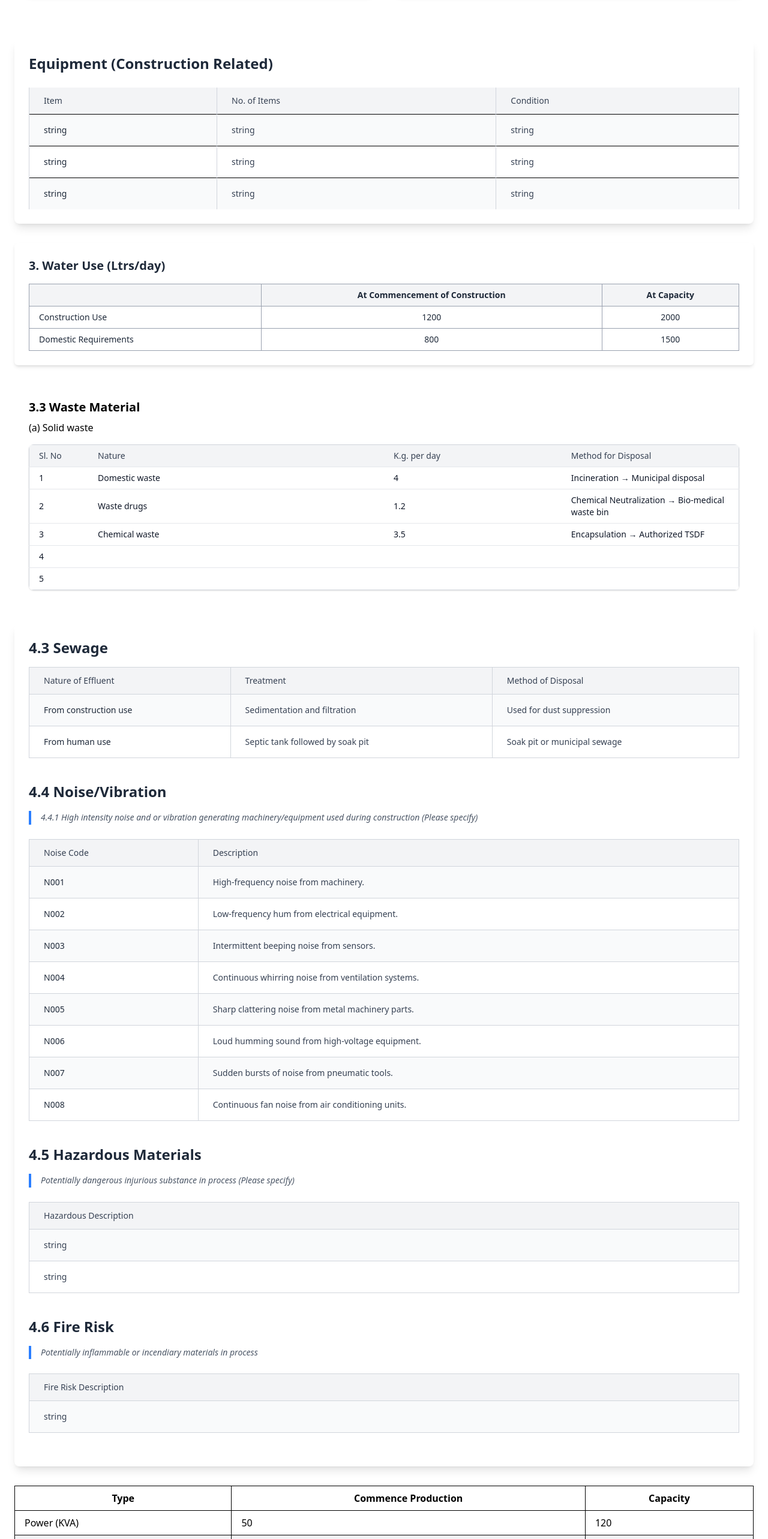
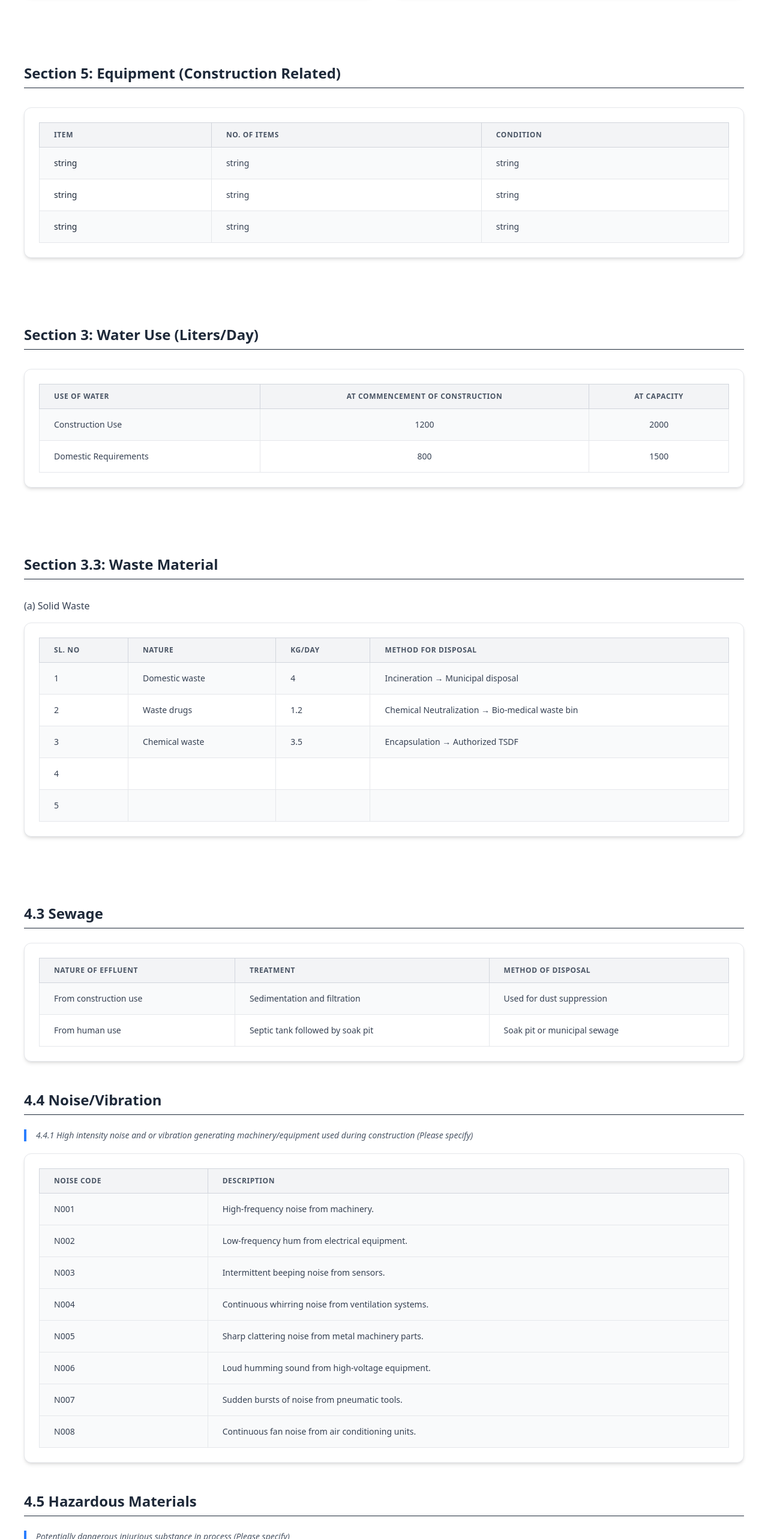
Before and after one commit to DilukaB/BOI-Application-Views, a React (Vite) app in the folder BOI Housing/Frontend/: page / in a window 1280 px wide. Shown: the part 1357-3923 px from the top of the page at 60% size. Built offline with nearby package versions, Linux system fonts and the light colour scheme.

Commit message:
change tailwind css

```diff
--- a/BOI Housing/Frontend/src/components/ElectricityTable.jsx
+++ b/BOI Housing/Frontend/src/components/ElectricityTable.jsx
@@ -1,4 +1,3 @@
- // src/components/ElectricityTable.js
  import React, { useState, useEffect } from 'react';
 
 const ElectricityTable = () => {
@@ -7,32 +6,49 @@ const ElectricityTable = () => {
   useEffect(() => {
     fetch('/data.json')
       .then((res) => res.json())
-      .then((data) => setElectricityList(data.electricityList))
+      .then((data) => setElectricityList(data.electricityList || []))
       .catch(console.error);
   }, []);
 
-  if (!electricityList.length) return <p>Loading…</p>;
+  return (
+    <div className="container mx-auto px-4 py-10 text-gray-800">
+      <h2 className="text-2xl font-semibold mb-8 text-gray-800 border-b pb-2">
+        Section 6: Electricity Requirements
+      </h2>
 
-  return (
+      <div className="border rounded-xl p-6 transition-all duration-300 border-gray-200 shadow-md hover:shadow-lg bg-white space-y-6">
         <div className="overflow-x-auto">
-      <table className="min-w-full border-collapse">
-        <thead>
+          <table className="min-w-full table-auto text-sm text-left text-gray-700">
+            <thead className="bg-gray-100 text-gray-600 uppercase text-xs tracking-wider">
               <tr>
-            <th className="border px-4 py-2">Type</th>
-            <th className="border px-4 py-2">Commence Production</th>
-            <th className="border px-4 py-2">Capacity</th>
+                <th className="px-6 py-3 border border-gray-300 font-semibold">Type</th>
+                <th className="px-6 py-3 border border-gray-300 font-semibold">Commence Production</th>
+                <th className="px-6 py-3 border border-gray-300 font-semibold">Capacity</th>
               </tr>
             </thead>
             <tbody>
-          {electricityList.map((row, idx) => (
-            <tr key={idx} className={idx % 2 ? 'bg-gray-100' : ''}>
-              <td className="border px-4 py-2">{row.erCode}</td>
-              <td className="border px-4 py-2">{row.commenceProduction}</td>
-              <td className="border px-4 py-2">{row.erCapacity}</td>
+              {electricityList.length > 0 ? (
+                electricityList.map((row, idx) => (
+                  <tr
+                    key={idx}
+                    className={`border-t ${idx % 2 === 0 ? 'bg-gray-50' : 'bg-white'} hover:bg-gray-100 transition duration-150`}
+                  >
+                    <td className="px-6 py-4 border border-gray-200">{row.erCode}</td>
+                    <td className="px-6 py-4 border border-gray-200">{row.commenceProduction}</td>
+                    <td className="px-6 py-4 border border-gray-200">{row.erCapacity}</td>
                   </tr>
-          ))}
+                ))
+              ) : (
+                <tr>
+                  <td colSpan="3" className="text-center py-6 text-gray-500">
+                    No electricity data available.
+                  </td>
+                </tr>
+              )}
             </tbody>
           </table>
+        </div>
+      </div>
     </div>
   );
 };
--- a/BOI Housing/Frontend/src/components/EquipmentTable.jsx
+++ b/BOI Housing/Frontend/src/components/EquipmentTable.jsx
@@ -2,32 +2,36 @@ import React from 'react';
 
 const EquipmentTable = ({ equipmentList = [] }) => {
   return (
-        <div className="p-6 bg-white shadow-lg rounded-lg">
-            <h2 className="text-2xl font-semibold text-gray-800 mb-6">
-                Equipment (Construction Related)
+    <div className="container mx-auto px-4 py-10 text-gray-800">
+      <h2 className="text-2xl font-semibold mb-8 text-gray-800 border-b pb-2">
+        Section 5: Equipment (Construction Related)
       </h2>
 
+      <div className="border rounded-xl p-6 transition-all duration-300 border-gray-200 shadow-md hover:shadow-lg bg-white space-y-6">
         <div className="overflow-x-auto">
-                <table className="min-w-full table-auto border-collapse text-sm">
-                    <thead className="bg-gray-100 text-gray-700">
+          <table className="min-w-full table-auto text-sm text-left text-gray-700">
+            <thead className="bg-gray-100 text-gray-600 uppercase text-xs tracking-wider">
               <tr>
-                            <th className="border-x border-gray-300 px-6 py-3 text-left text-sm font-medium">Item</th>
-                            <th className="border-x border-gray-300 px-6 py-3 text-left text-sm font-medium">No. of Items</th>
-                            <th className="border-x border-gray-300 px-6 py-3 text-left text-sm font-medium">Condition</th>
+                <th className="px-6 py-3 border border-gray-300 font-semibold">Item</th>
+                <th className="px-6 py-3 border border-gray-300 font-semibold">No. of Items</th>
+                <th className="px-6 py-3 border border-gray-300 font-semibold">Condition</th>
               </tr>
             </thead>
             <tbody>
               {equipmentList.length > 0 ? (
                 equipmentList.map((item, index) => (
-                                <tr key={index} className={`border-t hover:bg-gray-50 ${index % 2 === 0 ? 'bg-gray-50' : 'bg-white'}`}>
-                                    <td className="border-x border-gray-300 px-6 py-4 text-gray-800">{item.eqpdes}</td>
-                                    <td className="border-x border-gray-300 px-6 py-4 text-gray-700">{item.eqpcap}</td>
-                                    <td className="border-x border-gray-300 px-6 py-4 text-gray-700">{item.eqpcnd}</td>
+                  <tr
+                    key={index}
+                    className={`border-t ${index % 2 === 0 ? 'bg-gray-50' : 'bg-white'} hover:bg-gray-100 transition duration-150`}
+                  >
+                    <td className="px-6 py-4 border border-gray-200 text-gray-800">{item.eqpdes}</td>
+                    <td className="px-6 py-4 border border-gray-200 text-gray-700">{item.eqpcap}</td>
+                    <td className="px-6 py-4 border border-gray-200 text-gray-700">{item.eqpcnd}</td>
                   </tr>
                 ))
               ) : (
                 <tr>
-                                <td colSpan="3" className="text-center py-5 text-gray-500">
+                  <td colSpan="3" className="text-center py-6 text-gray-500">
                     No equipment added yet.
                   </td>
                 </tr>
@@ -36,6 +40,7 @@ const EquipmentTable = ({ equipmentList = [] }) => {
           </table>
         </div>
       </div>
+    </div>
   );
 };
 
--- a/BOI Housing/Frontend/src/components/NoiseDescriptionComponent.jsx
+++ b/BOI Housing/Frontend/src/components/NoiseDescriptionComponent.jsx
@@ -18,108 +18,116 @@ const NoiseDescriptionComponent = () => {
       .catch(error => console.error("Error fetching data:", error));
   }, []);
 
+  const Section = ({ title, description, children }) => (
+    <section className="mb-12">
+      <h2 className="text-2xl font-semibold mb-6 text-gray-800 border-b pb-2">{title}</h2>
+      {description && (
+        <p className="text-sm text-gray-600 mb-5 pl-4 border-l-4 border-blue-500 italic">{description}</p>
+      )}
+      <div className="border rounded-xl p-6 transition-all duration-300 border-gray-200 shadow-md hover:shadow-lg bg-white space-y-6">
+        <div className="overflow-x-auto">
+          <table className="min-w-full table-auto text-sm text-left text-gray-700">
+            {children}
+          </table>
+        </div>
+      </div>
+    </section>
+  );
+
   return (
-        <div className="p-6 bg-white shadow-lg rounded-lg">
-            {/* 4.3 Sewage Section */}
-            <section className="mb-10">
-                <h2 className="text-2xl font-semibold text-gray-800 mb-4">4.3 Sewage</h2>
-                <div className="overflow-x-auto mb-8">
-                    <table className="min-w-full table-auto border-collapse border border-gray-300 text-sm">
-                        <thead className="bg-gray-100 text-gray-700">
+    <div className="container mx-auto px-4 py-10 text-gray-800">
+      {/* 4.3 Sewage */}
+      <Section title="4.3 Sewage">
+        <thead className="bg-gray-100 text-gray-600 uppercase text-xs tracking-wider">
           <tr>
-                                <th className="border border-gray-300 px-6 py-3 text-left font-medium">Nature of Effluent</th>
-                                <th className="border border-gray-300 px-6 py-3 text-left font-medium">Treatment</th>
-                                <th className="border border-gray-300 px-6 py-3 text-left font-medium">Method of Disposal</th>
+            <th className="px-6 py-3 border border-gray-300 font-semibold">Nature of Effluent</th>
+            <th className="px-6 py-3 border border-gray-300 font-semibold">Treatment</th>
+            <th className="px-6 py-3 border border-gray-300 font-semibold">Method of Disposal</th>
           </tr>
         </thead>
         <tbody>
           {sewageList.map((item, index) => (
-                                <tr key={index} className={index % 2 === 0 ? 'bg-gray-50' : 'bg-white'}>
-                                    <td className="border border-gray-300 px-6 py-4 text-gray-800">{item.swNatureOfEffluent}</td>
-                                    <td className="border border-gray-300 px-6 py-4 text-gray-700">{item.swTreatment}</td>
-                                    <td className="border border-gray-300 px-6 py-4 text-gray-700">{item.swMethDisposal}</td>
+            <tr
+              key={index}
+              className={`border-t ${index % 2 === 0 ? 'bg-gray-50' : 'bg-white'} hover:bg-gray-100 transition duration-150`}
+            >
+              <td className="px-6 py-4 border border-gray-200">{item.swNatureOfEffluent}</td>
+              <td className="px-6 py-4 border border-gray-200">{item.swTreatment}</td>
+              <td className="px-6 py-4 border border-gray-200">{item.swMethDisposal}</td>
             </tr>
           ))}
         </tbody>
-                    </table>
-                </div>
-            </section>
+      </Section>
 
-            {/* 4.4 Noise/Vibration Section */}
-            <section className="mb-10">
-                <h2 className="text-2xl font-semibold text-gray-800 mb-4">4.4 Noise/Vibration</h2>
-                <p className="text-gray-600 text-sm mb-6 leading-relaxed border-l-4 border-blue-500 pl-4 italic">
-                    4.4.1 High intensity noise and or vibration generating machinery/equipment used during construction (Please specify)
-                </p>
-                <div className="overflow-x-auto mb-8">
-                    <table className="min-w-full table-auto border-collapse border border-gray-300 text-sm">
-                        <thead className="bg-gray-100 text-gray-700">
+      {/* 4.4 Noise/Vibration */}
+      <Section
+        title="4.4 Noise/Vibration"
+        description="4.4.1 High intensity noise and or vibration generating machinery/equipment used during construction (Please specify)"
+      >
+        <thead className="bg-gray-100 text-gray-600 uppercase text-xs tracking-wider">
           <tr>
-                                <th className="border border-gray-300 px-6 py-3 text-left font-medium">Noise Code</th>
-                                <th className="border border-gray-300 px-6 py-3 text-left font-medium">Description</th>
+            <th className="px-6 py-3 border border-gray-300 font-semibold">Noise Code</th>
+            <th className="px-6 py-3 border border-gray-300 font-semibold">Description</th>
           </tr>
         </thead>
         <tbody>
           {noiseList.map((item, index) =>
             item.niceDescription.map((desc, descIndex) => (
-                                    <tr key={`${index}-${descIndex}`} className={index % 2 === 0 ? 'bg-gray-50' : 'bg-white'}>
-                                        <td className="border border-gray-300 px-6 py-4 text-gray-800">{item.noiseCode}</td>
-                                        <td className="border border-gray-300 px-6 py-4 text-gray-700">{desc.description}</td>
+              <tr
+                key={`${index}-${descIndex}`}
+                className={`border-t ${descIndex % 2 === 0 ? 'bg-gray-50' : 'bg-white'} hover:bg-gray-100 transition duration-150`}
+              >
+                <td className="px-6 py-4 border border-gray-200">{item.noiseCode}</td>
+                <td className="px-6 py-4 border border-gray-200">{desc.description}</td>
               </tr>
             ))
           )}
         </tbody>
-                    </table>
-                </div>
-            </section>
+      </Section>
 
-            {/* 4.5 Hazardous Materials Section */}
-            <section className="mb-10">
-                <h2 className="text-2xl font-semibold text-gray-800 mb-4">4.5 Hazardous Materials</h2>
-                <p className="text-gray-600 text-sm mb-6 leading-relaxed border-l-4 border-blue-500 pl-4 italic">
-                    Potentially dangerous injurious substance in process (Please specify)
-                </p>
-                <div className="overflow-x-auto mb-8">
-                    <table className="min-w-full table-auto border-collapse border border-gray-300 text-sm">
-                        <thead className="bg-gray-100 text-gray-700">
+      {/* 4.5 Hazardous Materials */}
+      <Section
+        title="4.5 Hazardous Materials"
+        description="Potentially dangerous injurious substance in process (Please specify)"
+      >
+        <thead className="bg-gray-100 text-gray-600 uppercase text-xs tracking-wider">
           <tr>
-                                <th className="border border-gray-300 px-6 py-3 text-left font-medium">Hazardous Description</th>
+            <th className="px-6 py-3 border border-gray-300 font-semibold">Hazardous Description</th>
           </tr>
         </thead>
         <tbody>
           {hazardousList.map((hazard, index) => (
-                                <tr key={index} className={index % 2 === 0 ? 'bg-gray-50' : 'bg-white'}>
-                                    <td className="border border-gray-300 px-6 py-4 text-gray-700">{hazard.hazardousDes}</td>
+            <tr
+              key={index}
+              className={`border-t ${index % 2 === 0 ? 'bg-gray-50' : 'bg-white'} hover:bg-gray-100 transition duration-150`}
+            >
+              <td className="px-6 py-4 border border-gray-200">{hazard.hazardousDes}</td>
             </tr>
           ))}
         </tbody>
-                    </table>
-                </div>
-            </section>
+      </Section>
 
-            {/* 4.6 Fire Risk Section */}
-            <section>
-                <h2 className="text-2xl font-semibold text-gray-800 mb-4">4.6 Fire Risk</h2>
-                <p className="text-gray-600 text-sm mb-6 leading-relaxed border-l-4 border-blue-500 pl-4 italic">
-                    Potentially inflammable or incendiary materials in process
-                </p>
-                <div className="overflow-x-auto mb-8">
-                    <table className="min-w-full table-auto border-collapse border border-gray-300 text-sm">
-                        <thead className="bg-gray-100 text-gray-700">
+      {/* 4.6 Fire Risk */}
+      <Section
+        title="4.6 Fire Risk"
+        description="Potentially inflammable or incendiary materials in process"
+      >
+        <thead className="bg-gray-100 text-gray-600 uppercase text-xs tracking-wider">
           <tr>
-                                <th className="border border-gray-300 px-6 py-3 text-left font-medium">Fire Risk Description</th>
+            <th className="px-6 py-3 border border-gray-300 font-semibold">Fire Risk Description</th>
           </tr>
         </thead>
         <tbody>
           {fireRiskList.map((fireRisk, index) => (
-                                <tr key={index} className={index % 2 === 0 ? 'bg-gray-50' : 'bg-white'}>
-                                    <td className="border border-gray-300 px-6 py-4 text-gray-700">{fireRisk.fireRiskDescription}</td>
+            <tr
+              key={index}
+              className={`border-t ${index % 2 === 0 ? 'bg-gray-50' : 'bg-white'} hover:bg-gray-100 transition duration-150`}
+            >
+              <td className="px-6 py-4 border border-gray-200">{fireRisk.fireRiskDescription}</td>
             </tr>
           ))}
         </tbody>
-                    </table>
-                </div>
-            </section>
+      </Section>
     </div>
   );
 };
--- a/BOI Housing/Frontend/src/components/SolidWaste.jsx
+++ b/BOI Housing/Frontend/src/components/SolidWaste.jsx
@@ -23,26 +23,36 @@ const SolidWaste = () => {
   }
 
   return (
-    <div className="p-6">
-      <h3 className="text-xl font-semibold mb-2">3.3 Waste Material</h3>
-      <p className="mb-4 font-medium">(a) Solid waste</p>
-      <div className="overflow-x-auto rounded-lg shadow">
-        <table className="min-w-full divide-y divide-gray-200 bg-white border border-gray-300">
-          <thead className="bg-gray-100">
+    <div className="container mx-auto px-4 py-10 text-gray-800">
+      <h2 className="text-2xl font-semibold mb-8 text-gray-800 border-b pb-2">
+        Section 3.3: Waste Material
+      </h2>
+
+      <div className="mb-4 font-medium text-gray-700">
+        (a) Solid Waste
+      </div>
+
+      <div className="border rounded-xl p-6 transition-all duration-300 border-gray-200 shadow-md hover:shadow-lg bg-white space-y-6">
+        <div className="overflow-x-auto">
+          <table className="min-w-full table-auto text-sm text-left text-gray-700">
+            <thead className="bg-gray-100 text-gray-600 uppercase text-xs tracking-wider">
               <tr>
-              <th className="w-1/12 px-4 py-2 text-left text-sm font-medium text-gray-700">Sl. No</th>
-              <th className="w-5/12 px-4 py-2 text-left text-sm font-medium text-gray-700">Nature</th>
-              <th className="w-3/12 px-4 py-2 text-left text-sm font-medium text-gray-700">K.g. per day</th>
-              <th className="w-5/12 px-4 py-2 text-left text-sm font-medium text-gray-700">Method for Disposal</th>
+                <th className="px-6 py-3 border border-gray-300 font-semibold">Sl. No</th>
+                <th className="px-6 py-3 border border-gray-300 font-semibold">Nature</th>
+                <th className="px-6 py-3 border border-gray-300 font-semibold">Kg/day</th>
+                <th className="px-6 py-3 border border-gray-300 font-semibold">Method for Disposal</th>
               </tr>
             </thead>
-          <tbody className="divide-y divide-gray-200">
+            <tbody>
               {fullList.map((item, index) => (
-              <tr key={index} className="hover:bg-gray-50">
-                <td className="px-4 py-2 text-sm text-gray-900">{item.swsno}</td>
-                <td className="px-4 py-2 text-sm text-gray-900">{item.swNature}</td>
-                <td className="px-4 py-2 text-sm text-gray-900">{item.swqty}</td>
-                <td className="px-4 py-2 text-sm text-gray-900">
+                <tr
+                  key={index}
+                  className={`border-t ${index % 2 === 0 ? 'bg-gray-50' : 'bg-white'} hover:bg-gray-100 transition duration-150`}
+                >
+                  <td className="px-6 py-4 border border-gray-200">{item.swsno}</td>
+                  <td className="px-6 py-4 border border-gray-200">{item.swNature}</td>
+                  <td className="px-6 py-4 border border-gray-200">{item.swqty}</td>
+                  <td className="px-6 py-4 border border-gray-200">
                     {item.swTreatment && item.swDisMode
                       ? `${item.swTreatment} → ${item.swDisMode}`
                       : ''}
@@ -53,6 +63,7 @@ const SolidWaste = () => {
           </table>
         </div>
       </div>
+    </div>
   );
 };
 
--- a/BOI Housing/Frontend/src/components/WaterConsumptionTable.jsx
+++ b/BOI Housing/Frontend/src/components/WaterConsumptionTable.jsx
@@ -3,36 +3,46 @@ import React from 'react';
 const WaterConsumptionTable = ({ waterConsumptions }) => {
   if (!waterConsumptions || waterConsumptions.length === 0) {
     return (
-            <div className="text-center text-gray-600">
+      <div className="flex justify-center py-20">
+        <p className="text-lg font-medium text-gray-500 animate-pulse">
           No water consumption data available.
+        </p>
       </div>
     );
   }
 
   return (
-        <div className="p-6 bg-white shadow-md rounded-md">
-            <h2 className="text-xl font-semibold text-gray-800 mb-4">
-                3. Water Use (Ltrs/day)
+    <div className="container mx-auto px-4 py-10 text-gray-800">
+      <h2 className="text-2xl font-semibold mb-8 text-gray-800 border-b pb-2">
+        Section 3: Water Use (Liters/Day)
       </h2>
-            <table className="w-full table-auto border border-gray-400 text-sm text-gray-800">
-                <thead className="bg-gray-100">
+
+      <div className="border rounded-xl p-6 transition-all duration-300 border-gray-200 shadow-md hover:shadow-lg bg-white space-y-6">
+        <div className="overflow-x-auto">
+          <table className="min-w-full table-auto text-sm text-left text-gray-700">
+            <thead className="bg-gray-100 text-gray-600 uppercase text-xs tracking-wider">
               <tr>
-                        <th className="border border-gray-400 px-4 py-2 text-left"> </th>
-                        <th className="border border-gray-400 px-4 py-2 text-center">At Commencement of Construction</th>
-                        <th className="border border-gray-400 px-4 py-2 text-center">At Capacity</th>
+                <th className="px-6 py-3 border border-gray-300 font-semibold text-left">Use of Water</th>
+                <th className="px-6 py-3 border border-gray-300 font-semibold text-center">At Commencement of Construction</th>
+                <th className="px-6 py-3 border border-gray-300 font-semibold text-center">At Capacity</th>
               </tr>
             </thead>
             <tbody>
               {waterConsumptions.map((item, index) => (
-                        <tr key={index}>
-                            <td className="border border-gray-400 px-4 py-2">{item.useOfWater}</td>
-                            <td className="border border-gray-400 px-4 py-2 text-center">{item.commenceProduction}</td>
-                            <td className="border border-gray-400 px-4 py-2 text-center">{item.waterCapacity}</td>
+                <tr
+                  key={index}
+                  className={`border-t ${index % 2 === 0 ? 'bg-gray-50' : 'bg-white'} hover:bg-gray-100 transition duration-150`}
+                >
+                  <td className="px-6 py-4 border border-gray-200">{item.useOfWater}</td>
+                  <td className="px-6 py-4 border border-gray-200 text-center">{item.commenceProduction}</td>
+                  <td className="px-6 py-4 border border-gray-200 text-center">{item.waterCapacity}</td>
                 </tr>
               ))}
             </tbody>
           </table>
         </div>
+      </div>
+    </div>
   );
 };
 
```
Also changed, not shown: BOI Housing/Frontend/src/components/AnnexureIIForm.jsx (+25 -14 lines), BOI Housing/Frontend/src/components/ContactOfficerTable.jsx (+29 -19 lines), BOI Housing/Frontend/src/components/InvestmentDocumentChecklist.jsx (+24 -25 lines), BOI Housing/Frontend/src/components/InvestorTable.jsx (+29 -22 lines). Lines whose indentation alone changed are shown as unchanged.
